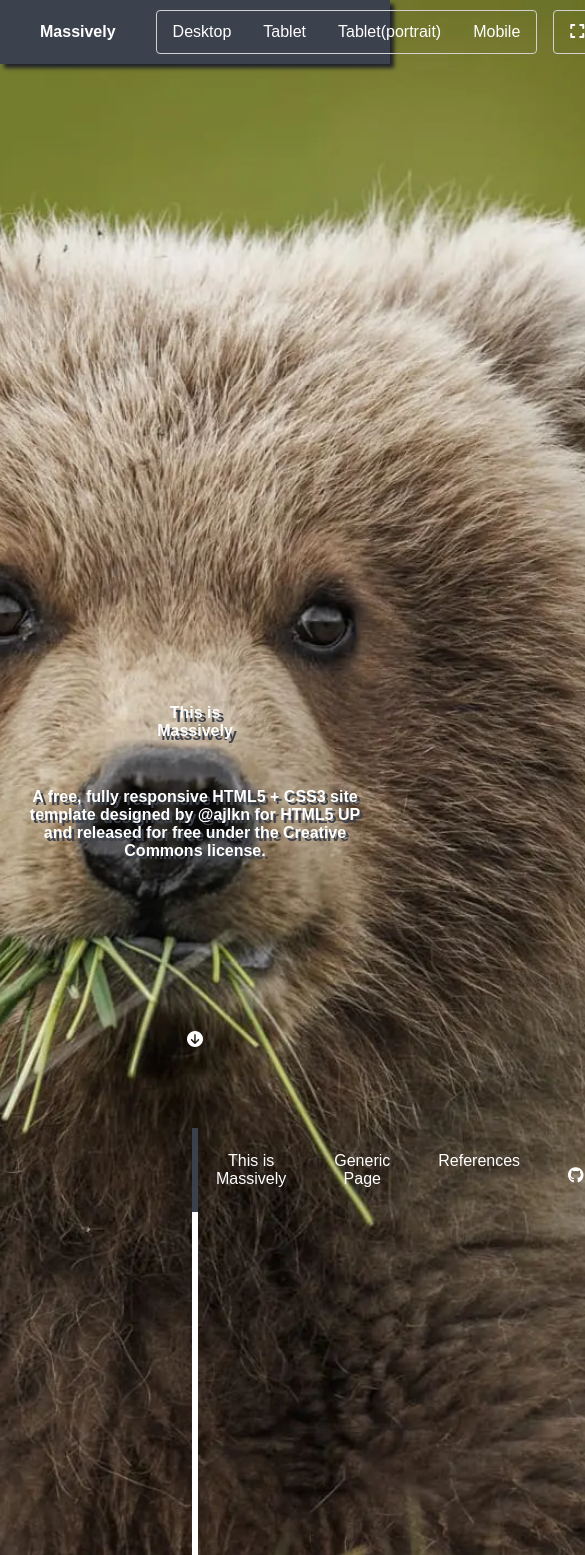
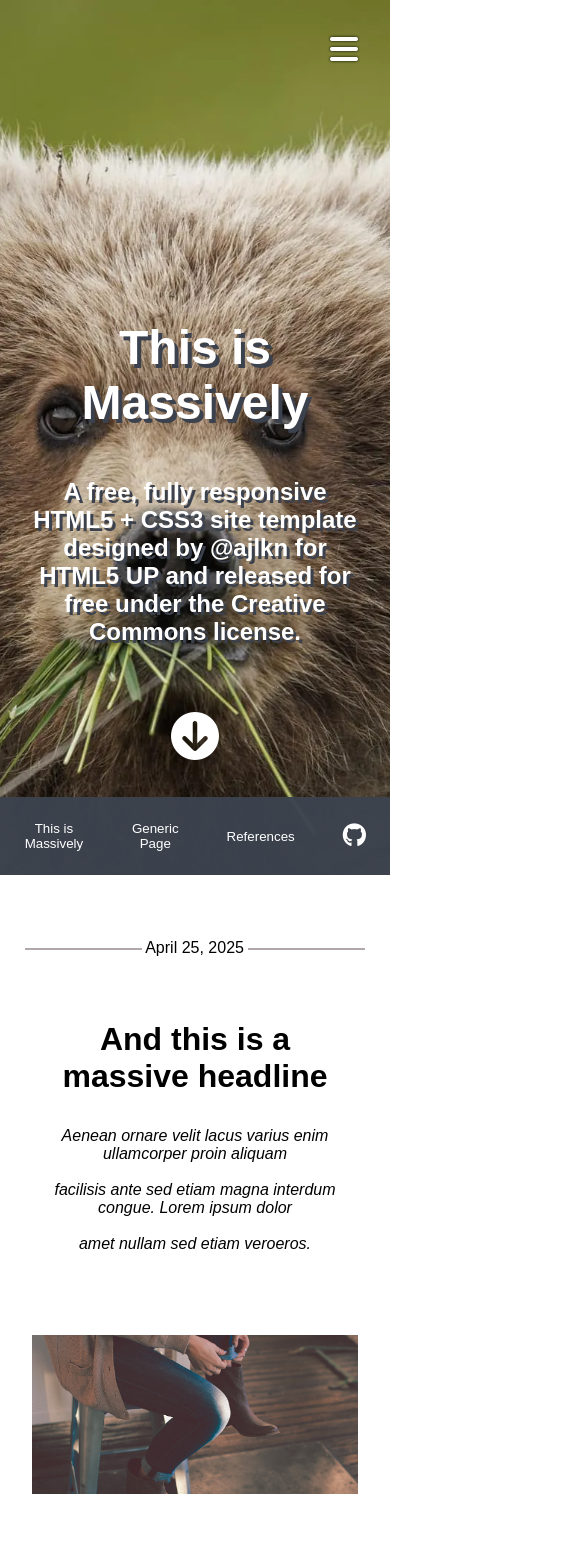
Before and after one commit to SoyBeans01/Css-Practice, a plain HTML site: page index.html in a window 390 px wide. Shown: the top 1555 px of the page, 585 px wide, since content can reach past the window. Drawn offline with Linux system fonts and the light colour scheme; a web font is replaced by a local one.

Commit message:
Added hamburger, background change, and responsive queries

```diff
--- a/index.html
+++ b/index.html
@@ -34,7 +34,17 @@
                     <li><button>Download</button></li>
                 </ul>
             </div>
+
+
         </nav>
+        <div class="hamburger-menu">
+            <button class="hamburger"><i class="fa-solid fa-bars"></i></button>
+                <ul id="hamburger-list">
+                    <li><a href="index.html">This is Massively</a></li>
+                    <li><a href="index.html">Generic Page</a></li>
+                    <li><a href="index.html">References</a></li>
+                </ul>
+            </div>
     </header>
 
     <div class="hero">
@@ -59,7 +69,6 @@
                 <a href="https://github.com/SoyBeans01"><i class="fa-brands fa-github"></i></a>
             </div>
         </header>
-        <div class="content-container">
         <div class="content">
             <header>
                 <div class="date">
@@ -68,6 +77,7 @@
                 <div class="headline">
                     And this is a <br>
                     massive headline
+
                 </div>
                 <p>
                     Aenean ornare velit lacus varius enim ullamcorper proin aliquam <br><br>
@@ -80,12 +90,12 @@
                 <button>Full Story</button>
             </header>
         </div>
-        </div>
     </main>
 
     <footer>
         <p> © UntitledDesign: HTML5 UPDemo Images: Unsplash </p>
     </footer>
+    <script src="script.js"></script>
 </body>
 
 </html>
--- /dev/null
+++ b/script.js
@@ -0,0 +1,15 @@
+const hamburger = document.getElementsByClassName("hamburger")[0];
+const hamburgerMenu = document.getElementsByClassName("hamburger-menu")[0];
+
+const addActive = () =>{
+    if(hamburger.classList[1] == 'active'){
+        hamburger.classList.remove('active');
+        hamburgerMenu.classList.remove('active');
+}
+else{
+    hamburger.classList.add('active');
+    hamburgerMenu.classList.add('active');
+}
+}
+
+hamburger.addEventListener('click', addActive);
--- a/style.css
+++ b/style.css
@@ -1,17 +1,26 @@
-*{
+* {
     margin: 0;
     padding: 0;
     box-sizing: border-box;
     list-style: none;
     font-family: "Cascadia Code", sans-serif;
 }
+
 /* PRESET PAGE SETTINGS */
-button:hover{
+button:hover {
     cursor: pointer;
 }
 
+body a {
+    color: black;
+    text-decoration: none;
+}
 
-body{
+body a:visited {
+    color: black;
+}
+
+body {
     background-image: url("images/bear.webp");
     background-size: cover;
     background-position: center;
@@ -19,58 +28,70 @@ body{
     animation: img-scroll linear;
     animation-timeline: scroll();
 }
-@keyframes img-scroll{
-    from{
+
+@keyframes img-scroll {
+    from {
         background-position: center 0;
     }
-    to{
+
+    to {
         background-position: center 1000px;
     }
 }
+
 /* NAV */
-h2{
+h2 {
     margin: 1rem 1.5rem;
 }
-.nav-header{
-position: sticky;
+
+.nav-header {
+    position: sticky;
     top: 0;
     z-index: 1;
 }
-nav{
+
+nav {
     color: white;
     background-color: #3b414d;
     height: 4rem;
     display: flex;
     align-items: center;
     justify-content: space-between;
-    box-shadow: 4px 4px 4px hsl(225, 11%, 14%);
+    box-shadow: 0px 4px 4px hsl(225, 11%, 14%);
 }
-.left-nav, .left-nav ul{
+
+.left-nav,
+.left-nav ul {
     margin: 1rem;
     display: flex;
     align-items: center;
 }
-.left-nav ul{
+
+.left-nav ul {
     border: hsl(0, 0%, 82%) solid 1px;
     border-radius: 0.25rem;
 }
-.left-nav button{
+
+.left-nav button {
     color: white;
     padding: 0.75rem 1rem;
     background: none;
     border: none;
     border-radius: 0.2rem;
 }
-.left-nav button:hover{
+
+.left-nav button:hover {
     background-color: hsl(222, 11%, 37%);
 }
-.right-nav ul{
+
+.right-nav ul {
     border-radius: 0.25rem;
     margin: 1rem;
     display: flex;
     justify-content: right;
 }
-.right-nav ul button{
+
+.right-nav ul button {
     color: white;
     border: hsl(0, 0%, 82%) solid 1px;
     border-radius: 0.25rem;
@@ -78,39 +99,70 @@ nav{
     padding: 0.75rem 1rem;
     background: none;
 }
-.right-nav ul button:hover{
+
+.right-nav ul button:hover {
     background-color: hsl(222, 11%, 37%);
 }
-#expand-btn{
+
+#expand-btn {
     border: hsl(0, 0%, 82%) solid 1px;
     border-radius: 0.25rem;
 }
 
+/* MOBILE HAMBURGER */
+.hamburger-menu {
+    display: flex;
+    justify-content: end;
+}
+.hamburger, .hamburger .active{
+    position: fixed;
+    right: -10000px;
+}
+
+
+.hamburger-menu ul {
+    position: fixed;
+    right: -10000px;
+}
+
+.hamburger-menu ul li {
+    margin: 4rem 0 0 4rem;
+    transition: 0.25s;
+}
+
+.hamburger-menu ul li a:hover {
+    color: #2cb2ff;
+}
+
 /* Title */
-.hero{
+.hero {
     display: flex;
     flex-wrap: wrap;
     justify-content: center;
     color: white;
 }
-.title{
+
+.title {
     font-size: 2.75rem;
     margin: 40rem 32rem 2rem 32rem;
     text-align: center;
     text-shadow: 4px 4px #3b414d;
 }
-.title-des{
+
+.title-des {
     font-size: 1rem;
     width: 62rem;
     text-align: center;
     text-shadow: 3px 3px #3b414d;
     margin-bottom: 2rem;
 }
-.arrow-btn{
+
+.arrow-btn {
     width: 100%;
     text-align: center;
 }
-.arrow-btn button{
+
+.arrow-btn button {
     margin: 4rem;
     color: white;
     background: none;
@@ -118,115 +170,279 @@ nav{
     font-size: 5rem;
     transition: 0.25s;
 }
-.arrow-btn button:hover{
+
+.arrow-btn button:hover {
     color: #2cb2ff;
 }
 
 /* MAIN CONTENT HEADER */
-.main-header{
+.main-header {
     width: calc(100% - 24rem);
     margin: 0 auto;
     background-color: hwb(220 24% 69% / 0.959);
     display: flex;
     align-items: center;
     justify-content: space-between;
+    max-width: 1300px;
 }
-.main-header ul{
+
+.main-header ul {
     display: flex;
     justify-content: space-between;
 }
-.main-header ul li button{
+
+.main-header ul li button {
     padding: 1.5rem;
     background: none;
     border: none;
     color: white;
     transition: 0.5s;
 }
-.main-header ul button:hover{
+
+.main-header ul button:hover {
     color: #3b414d;
     background-color: white;
 }
-.social-media{
+
+.social-media {
     font-size: 2rem;
     margin: 0rem 1.5rem;
 }
+
 .social-media a {
     color: rgb(255, 255, 255);
 }
-.social-media a:hover{
+
+.social-media a:hover {
     color: #2cb2ff;
 }
 
 /* MAIN CONTENT */
-.content-container{
-
-}
-.content{
-    margin: 0rem 12rem 0rem 12rem;
+.content {
+    margin: 0rem 12rem;
     background-color: white;
     display: flex;
     text-align: center;
+    max-width: 1300px;
 }
-.content header{
+
+.content header {
     margin: auto;
 }
 
-.date{
+
+.date::before {
+    content: '';
+    display: inline-block;
+    translate: 0 -3px;
+    width: 30%;
+    height: 2px;
+    background-color: hwb(0 24% 69% / 0.445);
+}
+
+.date {
     position: relative;
     margin: 8rem auto;
 }
 
-.headline{
+.date::after {
+    content: '';
+    display: inline-block;
+    translate: 0 -3px;
+    width: 30%;
+    height: 2px;
+    background-color: hwb(0 24% 69% / 0.445);
+}
+
+.headline {
     margin: 0 12rem 4rem;
     font-size: 4rem;
     font-weight: bold;
 }
-.headline p{
+
+.content p {
+    margin: 0 12rem 4rem;
     font-size: 1rem;
     font-style: italic;
 }
-.boots-image{
+
+.boots-image {
     margin: 8rem 2rem;
 }
-.boots-image img{
+
+.boots-image img {
+    max-width: 100%;
+    height: auto;
     object-fit: contain;
     display: block;
     overflow: hidden;
     transition: 0.25s;
 }
-.boots-image img:hover{
+
+.boots-image img:hover {
     transform: scale(1.1);
 }
-.content  header  button{
+
+.content header button {
     background: none;
     border: #3b414d solid 2px;
     padding: 1rem 2rem;
     transition: 0.25s;
     margin-bottom: 8rem;
 }
-.content header button:hover{
+
+.content header button:hover {
     border-color: #2cb2ff;
     color: #2cb2ff;
 }
 
 
 /* FOOTER */
-footer{
+footer {
     background-color: #3b414d;
     height: 8rem;
     display: flex;
     justify-content: center;
     align-items: center;
 }
-footer p{
+
+footer p {
     color: hsl(0, 0%, 50%);
 }
 
-@media screen and (max-width: 1460px){
-    *{
-        font-size: 1rem;
+
+/* MEDIA QUERIES */
+@media screen and (min-width: 1685px) {
+    .main-header {
+        margin: auto;
     }
-    .headline{
-        font-size: 0.5rem;
+
+    .content {
+        margin: auto;
     }
 }
+
+@media screen and (max-width: 1080px) {
+
+    /* IMAGE ANIMATION */
+    @keyframes img-scroll {
+        from {
+            background-position: center 0;
+        }
+
+        to {
+            background-position: center 500px;
+        }
+    }
+    .nav-header .right-nav, #expand-btn{
+        display: none;
+    }
+
+    .content {
+        margin: 0rem 8rem;
+    }
+
+    /*content nav*/
+    .main-header {
+        width: calc(100% - 16rem);
+    }
+
+    .main-header ul li:last-child button {
+        height: 100%;
+    }
+
+    .headline {
+        margin: 0 4rem 4rem;
+        font-size: 3rem;
+    }
+
+    .content p {
+        margin: 0 4rem 4rem;
+    }
+
+    .title {
+        font-size: 1.5rem;
+        margin: 20rem 32rem 2rem 32rem;
+    }
+
+    .title-des {
+        margin-bottom: 1rem;
+    }
+
+    .arrow-btn button {
+        font-size: 3rem;
+        margin: 2rem;
+    }
+}
+
+/* MOBILE */
+@media screen and (max-width: 640px) {
+    .content {
+        margin: 0rem;
+    }
+
+    /* MAIN NAV */
+    .nav-header nav {
+        position: fixed;
+        top: -5000px;
+        display: hidden;
+    }
+
+    /* CONTENT NAV */
+    .main-header {
+        width: 100%;
+    }
+
+    .social-media {
+        font-size: 1.5rem;
+    }
+
+    .date {
+        margin: 4rem auto;
+    }
+
+    .headline {
+        font-size: 2rem;
+        margin: 0 2rem 2rem;
+    }
+
+    .content p {
+        margin: 0 2rem 2rem;
+    }
+
+    .boots-image {
+        margin: 4rem 2rem;
+    }
+
+    /* HAMBURGER */
+    .hamburger {
+        right: 1rem;
+        top: 1rem;
+        justify-content: center;
+        z-index: 1;
+        font-size: 2rem;
+        margin: 1rem;
+        background: none;
+        border: none;
+        color: white;
+        text-shadow: 0px 0px 3px hsl(0, 0%, 0%);
+    }
+    .hamburger.active{
+        color:#3b414d;
+        text-shadow: 0px 0px 3px hwb(0 100% 0%);
+    }
+
+    .hamburger.active {
+        transform: rotateZ(90deg)
+    }
+    .hamburger-menu.active ul{
+        width: 80%;
+        height: 100vh;
+        background-color: hsl(0, 0%, 100%);
+        right: 0;
+        top: 0;
+        display: flex;
+        flex-direction: column;
+        justify-content: left;
+    }
+}
```
Also changed, not shown: 1 other file. Lines whose indentation alone changed are shown as unchanged.
